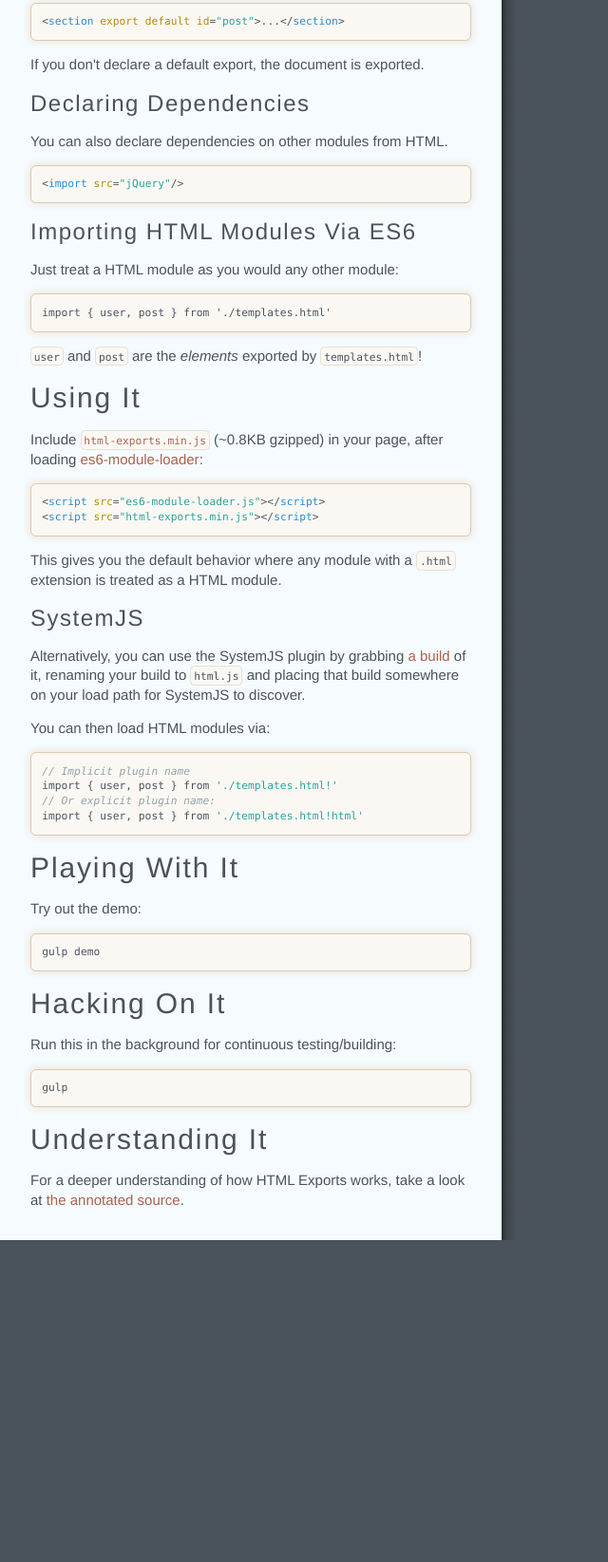
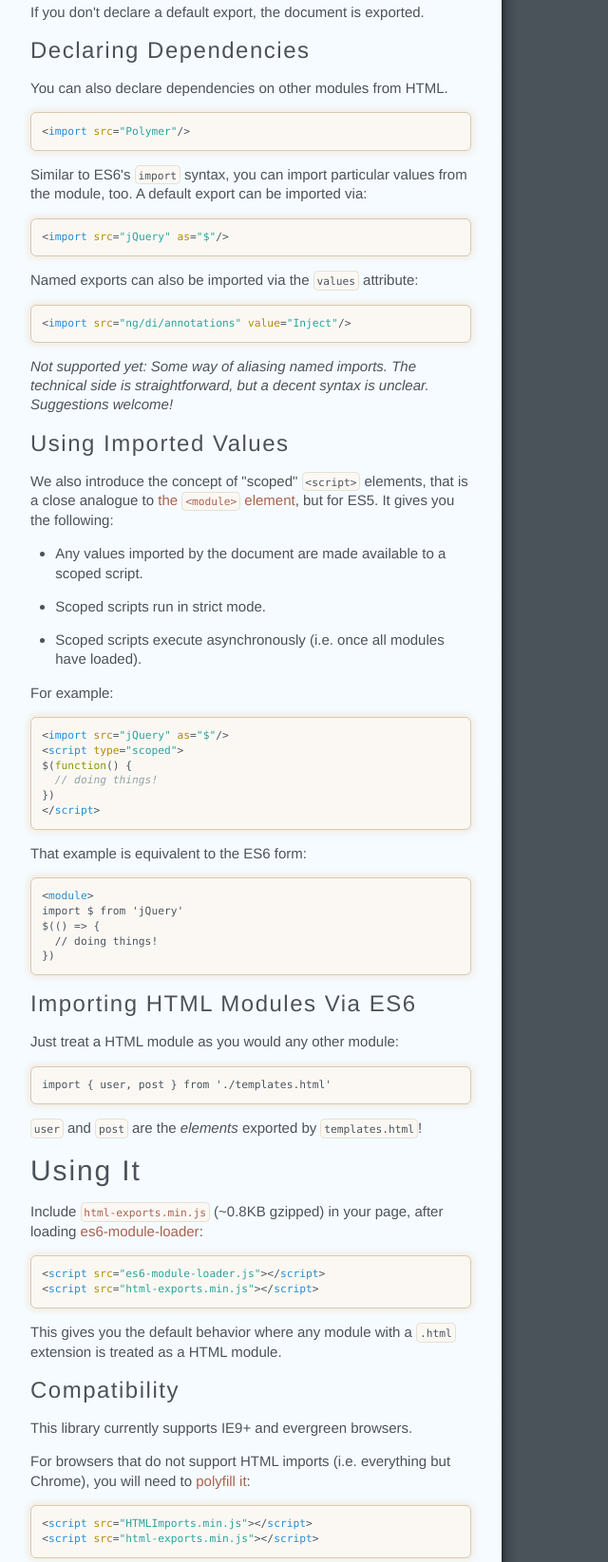
Before and after one commit to nevir/html-exports, a plain HTML site: page index.html in a window 1280 px wide. Shown: the part 524-2169 px from the top of the page at 95% size, without its empty margins (0-640 px from the left). Before the commit the page ends 1830 px from the top, so only its background shows below. Drawn offline with Linux system fonts and the light colour scheme.

Commit message:
undefined

```diff
--- a/assets/behavior.js
+++ b/assets/behavior.js
@@ -56,6 +56,14 @@ f.event={add:function(a,c,d,e,g){var h,i,j,k,l,m,n,o,p,q,r,s;if(!(a.nodeType===3
                   "type": "heading",
                   "data": {
                     "level": 3,
+                    "title": "Using Imported Values",
+                    "slug": "using-imported-values"
+                  },
+                  "depth": 3
+                }, {
+                  "type": "heading",
+                  "data": {
+                    "level": 3,
                     "title": "Importing HTML Modules Via ES6",
                     "slug": "importing-html-modules-via-es6"
                   },
@@ -72,6 +80,14 @@ f.event={add:function(a,c,d,e,g){var h,i,j,k,l,m,n,o,p,q,r,s;if(!(a.nodeType===3
               "depth": 2,
               "children": [
                 {
+                  "type": "heading",
+                  "data": {
+                    "level": 3,
+                    "title": "Compatibility",
+                    "slug": "compatibility"
+                  },
+                  "depth": 3
+                }, {
                   "type": "heading",
                   "data": {
                     "level": 3,
@@ -141,6 +157,14 @@ f.event={add:function(a,c,d,e,g){var h,i,j,k,l,m,n,o,p,q,r,s;if(!(a.nodeType===3
               "type": "heading",
               "data": {
                 "level": 3,
+                "title": "Using Imported Values",
+                "slug": "using-imported-values"
+              },
+              "depth": 3
+            }, {
+              "type": "heading",
+              "data": {
+                "level": 3,
                 "title": "Importing HTML Modules Via ES6",
                 "slug": "importing-html-modules-via-es6"
               },
@@ -157,6 +181,14 @@ f.event={add:function(a,c,d,e,g){var h,i,j,k,l,m,n,o,p,q,r,s;if(!(a.nodeType===3
           "depth": 2,
           "children": [
             {
+              "type": "heading",
+              "data": {
+                "level": 3,
+                "title": "Compatibility",
+                "slug": "compatibility"
+              },
+              "depth": 3
+            }, {
               "type": "heading",
               "data": {
                 "level": 3,
--- a/index.html
+++ b/index.html
@@ -1,34 +1,56 @@
 <!DOCTYPE html><html lang="en"><head><title>index</title></head><meta http-equiv="Content-Type" content="text/html; charset=utf-8"><meta name="viewport" content="width=device-width, initial-scale=1.0, minimum-scale=1.0, maximum-scale=1.0"><meta name="groc-relative-root" content=""><meta name="groc-document-path" content="index"><meta name="groc-project-path" content="README.md"><meta name="groc-github-url" content="https://github.com/nevir/html-exports"><link rel="stylesheet" type="text/css" media="all" href="assets/style.css"><script type="text/javascript" src="assets/behavior.js"></script><body><div id="meta"><div class="file-path"><a href="https://github.com/nevir/html-exports/blob/master/README.md">README.md</a></div></div><div id="document"><div class="segment"><div class="comments "><div class="wrapper"><h1 id="html-exports">HTML Exports</h1>
 <p>Why let JavaScript have all the fun? HTML documents can be modules too!</p>
-<p><strong>I&#39;m still playing with the syntax and behavior; expect things to change.</strong></p>
 <h2 id="the-syntax">The Syntax</h2>
 <h3 id="declaring-exports">Declaring Exports</h3>
-<p>Just like ES6 modules, you can choose particular values to export from a HTML
-document. Simply place an <code>export</code> attribute on any element with that you wish
-to export:</p>
+<p>Just like ES6 modules, you can choose particular values to export from a HTML document. Simply place an <code>export</code> attribute on any element with that you wish to export:</p>
 <pre><code class="lang-html"><span class="hljs-tag">&lt;<span class="hljs-title">div</span> <span class="hljs-attribute">export</span> <span class="hljs-attribute">id</span>=<span class="hljs-value">"user"</span>&gt;</span>...<span class="hljs-tag">&lt;/<span class="hljs-title">div</span>&gt;</span></code></pre>
-<p>You can also declare the default export of the document by tagging an element
-with <code>default</code> (<code>id</code> is optional).</p>
+<p>You can also declare the default export of the document by tagging an element with <code>default</code> (<code>id</code> is optional).</p>
 <pre><code class="lang-html"><span class="hljs-tag">&lt;<span class="hljs-title">section</span> <span class="hljs-attribute">export</span> <span class="hljs-attribute">default</span> <span class="hljs-attribute">id</span>=<span class="hljs-value">"post"</span>&gt;</span>...<span class="hljs-tag">&lt;/<span class="hljs-title">section</span>&gt;</span></code></pre>
 <p>If you don&#39;t declare a default export, the document is exported.</p>
 <h3 id="declaring-dependencies">Declaring Dependencies</h3>
 <p>You can also declare dependencies on other modules from HTML.</p>
-<pre><code class="lang-html"><span class="hljs-tag">&lt;<span class="hljs-title">import</span> <span class="hljs-attribute">src</span>=<span class="hljs-value">"jQuery"</span>/&gt;</span></code></pre>
+<pre><code class="lang-html"><span class="hljs-tag">&lt;<span class="hljs-title">import</span> <span class="hljs-attribute">src</span>=<span class="hljs-value">"Polymer"</span>/&gt;</span></code></pre>
+<p>Similar to ES6&#39;s <code>import</code> syntax, you can import particular values from the module, too. A default export can be imported via:</p>
+<pre><code class="lang-html"><span class="hljs-tag">&lt;<span class="hljs-title">import</span> <span class="hljs-attribute">src</span>=<span class="hljs-value">"jQuery"</span> <span class="hljs-attribute">as</span>=<span class="hljs-value">"$"</span>/&gt;</span></code></pre>
+<p>Named exports can also be imported via the <code>values</code> attribute:</p>
+<pre><code class="lang-html"><span class="hljs-tag">&lt;<span class="hljs-title">import</span> <span class="hljs-attribute">src</span>=<span class="hljs-value">"ng/di/annotations"</span> <span class="hljs-attribute">value</span>=<span class="hljs-value">"Inject"</span>/&gt;</span></code></pre>
+<p><em>Not supported yet: Some way of aliasing named imports. The technical side is straightforward, but a decent syntax is unclear. Suggestions welcome!</em></p>
+<h3 id="using-imported-values">Using Imported Values</h3>
+<p>We also introduce the concept of &quot;scoped&quot; <code>&lt;script&gt;</code> elements, that is a close analogue to <a href="https://github.com/ModuleLoader/es6-module-loader#module-tag">the <code>&lt;module&gt;</code> element</a>, but for ES5. It gives you the following:</p>
+<ul>
+<li>Any values imported by the document are made available to a scoped script.</li>
+<li>Scoped scripts run in strict mode.</li>
+<li>Scoped scripts execute asynchronously (i.e. once all modules have loaded).</li>
+</ul>
+<p>For example:</p>
+<pre><code class="lang-html"><span class="hljs-tag">&lt;<span class="hljs-title">import</span> <span class="hljs-attribute">src</span>=<span class="hljs-value">"jQuery"</span> <span class="hljs-attribute">as</span>=<span class="hljs-value">"$"</span>/&gt;</span>
+<span class="hljs-tag">&lt;<span class="hljs-title">script</span> <span class="hljs-attribute">type</span>=<span class="hljs-value">"scoped"</span>&gt;</span><span class="javascript">
+$(<span class="hljs-function"><span class="hljs-keyword">function</span><span class="hljs-params">()</span> </span>{
+  <span class="hljs-comment">// doing things!</span>
+})
+</span><span class="hljs-tag">&lt;/<span class="hljs-title">script</span>&gt;</span></code></pre>
+<p>That example is equivalent to the ES6 form:</p>
+<pre><code class="lang-html"><span class="hljs-tag">&lt;<span class="hljs-title">module</span>&gt;</span>
+import $ from 'jQuery'
+$(() =&gt; {
+  // doing things!
+})</code></pre>
 <h3 id="importing-html-modules-via-es6">Importing HTML Modules Via ES6</h3>
 <p>Just treat a HTML module as you would any other module:</p>
 <pre><code>import { user, post } from &#39;./templates.html&#39;</code></pre>
 <p><code>user</code> and <code>post</code> are the <em>elements</em> exported by <code>templates.html</code>!</p>
 <h2 id="using-it">Using It</h2>
-<p>Include <a href="dist/"><code>html-exports.min.js</code></a> (~0.8KB gzipped) in your page, after
-loading <a href="https://github.com/ModuleLoader/es6-module-loader">es6-module-loader</a>:</p>
+<p>Include <a href="dist/"><code>html-exports.min.js</code></a> (~0.8KB gzipped) in your page, after loading <a href="https://github.com/ModuleLoader/es6-module-loader">es6-module-loader</a>:</p>
 <pre><code class="lang-html"><span class="hljs-tag">&lt;<span class="hljs-title">script</span> <span class="hljs-attribute">src</span>=<span class="hljs-value">"es6-module-loader.js"</span>&gt;</span><span class="javascript"></span><span class="hljs-tag">&lt;/<span class="hljs-title">script</span>&gt;</span>
 <span class="hljs-tag">&lt;<span class="hljs-title">script</span> <span class="hljs-attribute">src</span>=<span class="hljs-value">"html-exports.min.js"</span>&gt;</span><span class="javascript"></span><span class="hljs-tag">&lt;/<span class="hljs-title">script</span>&gt;</span></code></pre>
-<p>This gives you the default behavior where any module with a <code>.html</code> extension
-is treated as a HTML module.</p>
+<p>This gives you the default behavior where any module with a <code>.html</code> extension is treated as a HTML module.</p>
+<h3 id="compatibility">Compatibility</h3>
+<p>This library currently supports IE9+ and evergreen browsers.</p>
+<p>For browsers that do not support HTML imports (i.e. everything but Chrome), you will need to <a href="https://github.com/webcomponents/webcomponentsjs">polyfill it</a>:</p>
+<pre><code class="lang-html"><span class="hljs-tag">&lt;<span class="hljs-title">script</span> <span class="hljs-attribute">src</span>=<span class="hljs-value">"HTMLImports.min.js"</span>&gt;</span><span class="javascript"></span><span class="hljs-tag">&lt;/<span class="hljs-title">script</span>&gt;</span>
+<span class="hljs-tag">&lt;<span class="hljs-title">script</span> <span class="hljs-attribute">src</span>=<span class="hljs-value">"html-exports.min.js"</span>&gt;</span><span class="javascript"></span><span class="hljs-tag">&lt;/<span class="hljs-title">script</span>&gt;</span></code></pre>
 <h3 id="systemjs">SystemJS</h3>
-<p>Alternatively, you can use the SystemJS plugin by grabbing
-<a href="dist/sysjs-plugin">a build</a> of it, renaming your build to <code>html.js</code> and
-placing that build somewhere on your load path for SystemJS to discover.</p>
+<p>Alternatively, you can use the SystemJS plugin by grabbing <a href="dist/sysjs-plugin">a build</a> of it, renaming your build to <code>html.js</code> and placing that build somewhere on your load path for SystemJS to discover.</p>
 <p>You can then load HTML modules via:</p>
 <pre><code class="lang-js"><span class="hljs-comment">// Implicit plugin name</span>
 import { user, post } from <span class="hljs-string">'./templates.html!'</span>
@@ -41,5 +63,4 @@ import { user, post } from <span class="hljs-string">'./templates.html!html'</sp
 <p>Run this in the background for continuous testing/building:</p>
 <pre><code class="lang-sh">gulp</code></pre>
 <h2 id="understanding-it">Understanding It</h2>
-<p>For a deeper understanding of how HTML Exports works, take a look at
-<a href="https://nevir.github.io/html-exports">the annotated source</a>.</p></div></div></div></div></body></html>
+<p>For a deeper understanding of how HTML Exports works, take a look at <a href="https://nevir.github.io/html-exports">the annotated source</a>.</p></div></div></div></div></body></html>
```
Also changed, not shown: loaderhooks.html (+14 -6 lines), scopedscript.html (+6 -2 lines).
